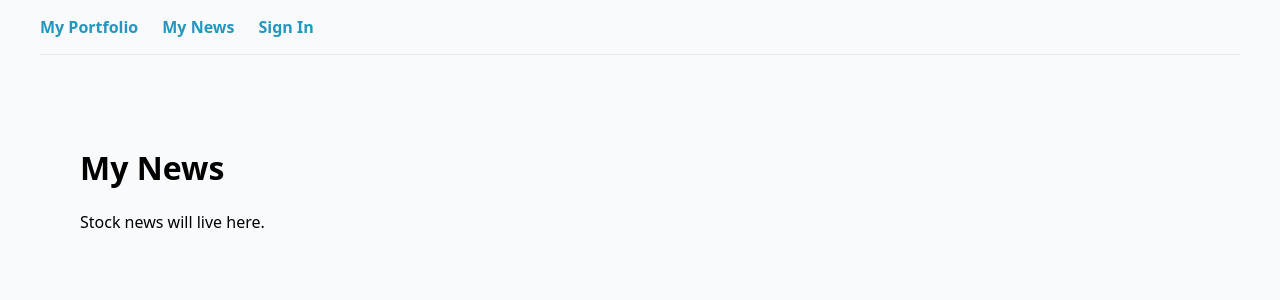
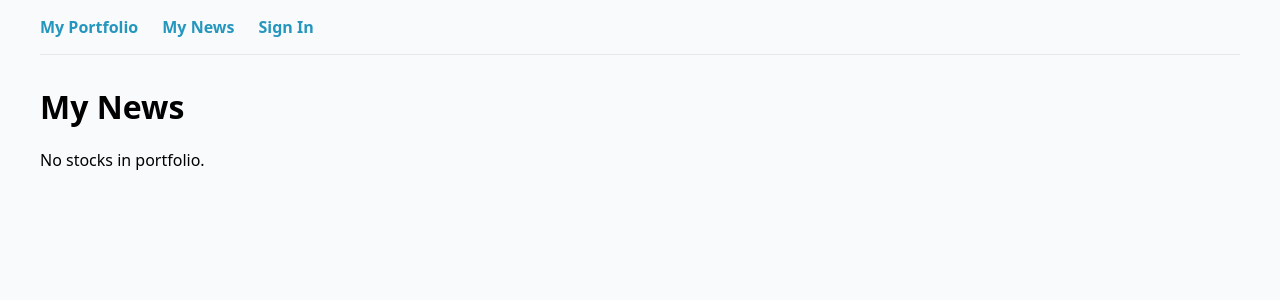
Before and after one commit to nmirpuri/Only-Up-Investing, a Next.js app: page /news in a window 1280 px wide. Shown: the top 300 px of the page. Built offline with nearby package versions, Linux system fonts and the light colour scheme.

Commit message:
Update page.js

```diff
--- a/app/news/page.js
+++ b/app/news/page.js
@@ -1,11 +1,37 @@
-import Link from "next/link";
+"use client";
+
+import { useEffect, useState } from "react";
 
 export default function NewsPage() {
+  const [symbols, setSymbols] = useState([]);
+
+  useEffect(() => {
+    const saved = localStorage.getItem("onlyup-portfolio");
+    if (!saved) return;
+
+    const parsed = JSON.parse(saved);
+    const stocks = parsed.stocks || [];
+
+    const uniqueSymbols = [
+      ...new Set(stocks.map((s) => s.symbol)),
+    ];
+
+    setSymbols(uniqueSymbols);
+  }, []);
+
   return (
-    <main style={{ padding: 40 }}>
+    <main>
+      <h1>My News</h1>
 
-      <h1>My News</h1>
-      <p>Stock news will live here.</p>
+      {symbols.length === 0 ? (
+        <p>No stocks in portfolio.</p>
+      ) : (
+        <ul>
+          {symbols.map((s) => (
+            <li key={s}>{s}</li>
+          ))}
+        </ul>
+      )}
     </main>
   );
 }
```
